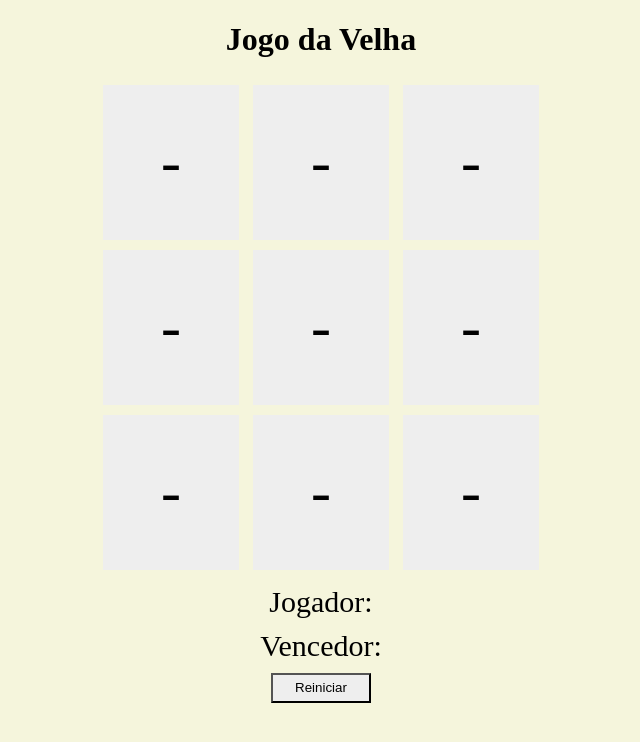
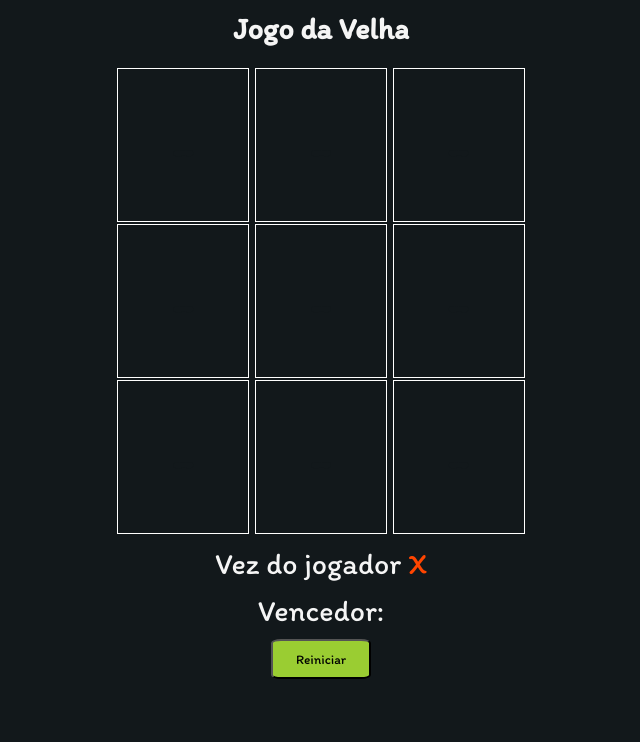
Before and after one commit to AndersonJPF/Jogo_da_velha, a plain HTML site: page index.html in a window 1280 px wide. Both pictures are taken after a click on the button "Reiniciar". Shown: the whole page, without its empty margins (319-959 px from the left). Drawn offline with Linux system fonts and the light colour scheme.

Commit message:
Parte 3 - paleta de cores, nova fonte, botao de reiniciar

```diff
--- a/index.html
+++ b/index.html
@@ -6,6 +6,7 @@
     <meta name="viewport" content="width=device-width, initial-scale=1.0">
     <title>Jogo da Velha</title>
     <link rel="stylesheet" type="text/css" href="style.css">
+    <link href="https://fonts.googleapis.com/css2?family=Itim&display=swap" rel="stylesheet">
 </head>
 <body>
     <h1>Jogo da Velha</h1>
@@ -28,7 +29,7 @@
     </div>
 
     <div class="jogador">
-        <label>Jogador: </label>
+        <label>Vez do jogador  </label>
         <label id="jogador-selecionado"></label>
     </div>
 
@@ -38,7 +39,7 @@
     </div>
 
     <div>
-        <button>Reiniciar</button>
+        <button onclick="reiniciar()">Reiniciar</button>
     </div>
 </body>
 
--- a/jogo.js
+++ b/jogo.js
@@ -1,5 +1,41 @@
 let jogador = null
+let jogadorSelecionado = document.getElementById('jogador-selecionado')
+let quadrados = document.getElementsByClassName('quadrado')
+
+MudarJogador('X')
 
 function SelecionarQuadrado (id) {
-    console.log(id)
+    let quadrado = document.getElementById(id)
+
+    if (quadrado.innerHTML !== '-') {
+        return
+    }
+
+    quadrado.innerHTML = jogador
+    quadrado.classList.add('player' + jogador)
+    console.log('player' + jogador)
+
+    if (jogador === 'X') {
+        jogador = 'O'
+    }
+    else {
+        jogador = 'X'
+    }
+    MudarJogador(jogador)
 }
+
+function MudarJogador(valor) {
+    jogador = valor
+    jogadorSelecionado.innerHTML = valor
+    jogadorSelecionado.classList.remove('playerX', 'playerO')
+    jogadorSelecionado.classList.add('player' + jogador)
+}
+
+function reiniciar() {
+    Array.from(quadrados).forEach(element => {
+        element.innerHTML = '-'
+        element.classList.remove('playerX')
+        element.classList.remove('playerO')
+    MudarJogador('X')
+    });
+}
--- a/style.css
+++ b/style.css
@@ -1,25 +1,31 @@
+* {
+    font-family: 'Itim', cursive;
+}
+
 body {
     text-align: center;
-    background-color: beige;
+    background-color: #12181B;
 }
 
 .quadrado {
     text-align: center;
     width: 50px;
-    background-color: #eee;
+    height: auto;
     display: inline-block;
     padding: 40px;
     font-size: 60px;
-    margin: 5px;
-    border: 3px solid transparent;
+    margin: 1px;
+    border: 1px solid white;
     cursor: pointer;
+    color: #12181B;
 }
 
 .quadrado:hover {
-    border: 3px solid red;
+    border: 1px solid yellowgreen;
 }
 
-.jogador, .vencedor {
+h1, .jogador, .vencedor {
+    color: whitesmoke;
     font-size: 30px;
     margin-top: 10px;
 }
@@ -27,8 +33,17 @@ body {
 button {
     margin-top: 10px;
     width: 100px;
-    height: 30px;
-    background-color: #eee;
+    height: 40px;
+    background-color: yellowgreen;
     cursor: pointer;
+    border-radius: 10%;
 
 }
+
+.playerX {
+    color: orangered;
+}
+
+.playerO {
+    color: greenyellow;
+}
```
